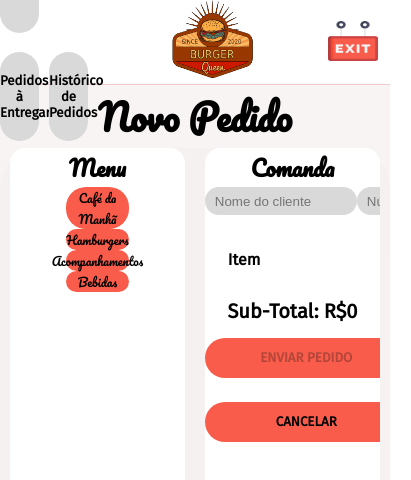
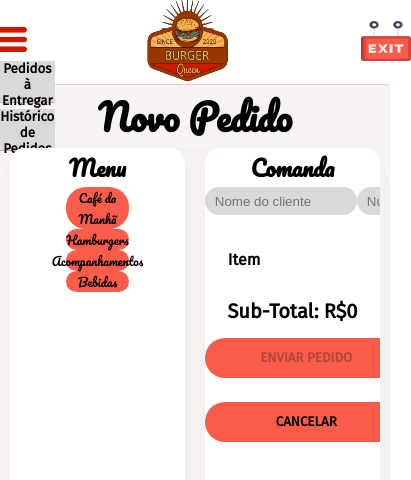
Before and after one commit to milaroque/burger-queen, a React (Create React App) app: page /newRequest in a window 390 px wide. Both pictures are taken after a click on the button 19 px from the left and 42 px from the top of the page. Shown: the top 480 px of the page, 411 px wide, since content can reach past the window. Built offline with nearby package versions, Linux system fonts and the light colour scheme; no server answers; the database is empty.

Commit message:
estilizado o menu hamburguer, responsivo  e funcionando

```diff
--- a/src/components/nav/Nav.js
+++ b/src/components/nav/Nav.js
@@ -8,26 +8,24 @@ import firebase from "../../config/firebase.js";
 import "firebase/firebase-auth";
 import "./nav.css";
 
-
 const Nav = () => {
   const [open, setOpen] = useState(false)
-
-  const menuOpen = () =>{
+  const menuOpen = () => {
     setOpen(!open)
   }
   return (
     <nav className="menu-buguer">
-      <div>
-        <button onClick={menuOpen}>
-        <Image src={menu} alt="menu" class="menu-hamburguer" />
+      <div className="listener">
+        <button onClick={menuOpen} className="btn-pages">
+          <Image src={menu} alt="menu" class="menu-hamburguer" />
         </button>
         {open && (
           <div>
             <Link to=''>
-            <button>Pedidos à Entregar</button>
+              <button className="pages">Pedidos à Entregar</button>
             </Link>
             <Link to=''>
-            <button>Histórico de Pedidos</button>
+              <button className="pages">Histórico de Pedidos</button>
             </Link>
           </div>
         )}
--- a/src/components/nav/nav.css
+++ b/src/components/nav/nav.css
@@ -2,7 +2,6 @@
   max-width: 38px;
   width: 100vw;
   height: 3vh;
-    padding-left: 10px;
 }
 .exit-login{
   max-width: 50px;
@@ -12,7 +11,6 @@
 .logo-nav{
   max-width: 7em;
   height: 12vh;
-
 }
 .btn-exit{
   margin-right: 10px;
@@ -33,15 +31,54 @@
   right: 0;
   background-color: #fff !important;
   border-bottom: 1px solid rgba(216, 84, 84, 0.308);
-
 }
-@media (max-width: 800px) {
+.btn-pages{
+  width: 4vw;
+  height: 5vh;
+  display: flex;
+  align-items: center;
+  justify-content: center;
+  background-color: #fff !important;
+}
+.listener{
+  width: 4vw;
+  height: 6vh;
+  display: flex;
+  flex-direction: column;
+}
+.pages{
+  width: 14vw;
+  height: 5vh;
+  margin-top: 0px;
+  margin-bottom: 0px;
+  border-radius: 0px;
+  border-bottom: 1px solid rgba(216, 84, 84, 0.308);
+}
+@media (min-width: 640px) and (max-width: 1024px) {
   .logo-nav{
+    max-width: 11em;
     height: 11vh;
   }
   .btn-exit{
     padding-right: 52px;
   }
-
-
+  .btn-pages{
+    padding-left: 21px;
   }
+  .pages{
+    width: 24vw;
+    height: 4vh;
+  }
+}
+@media (max-width: 380px){
+  .pages{
+    width: 35vw;
+    height: 4vh;
+  }
+  .listener{
+    padding-left: 11px;
+  }
+  .btn-exit{
+    margin-right: 35px;
+  }
+}
```
Lines whose indentation alone changed are shown as unchanged.
